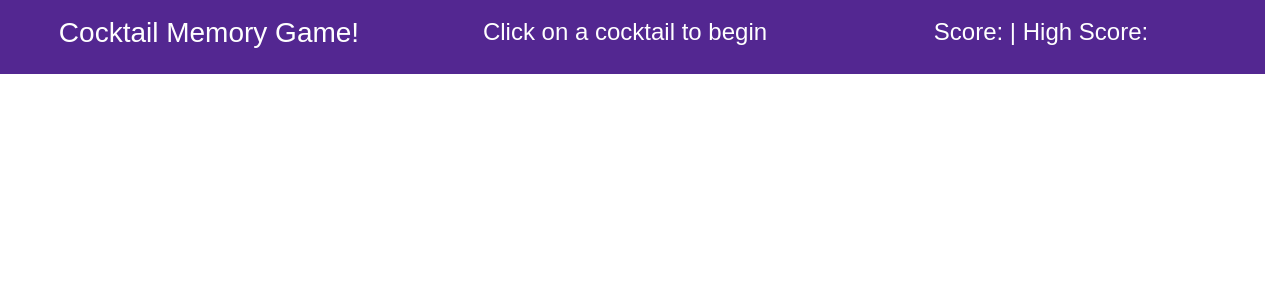
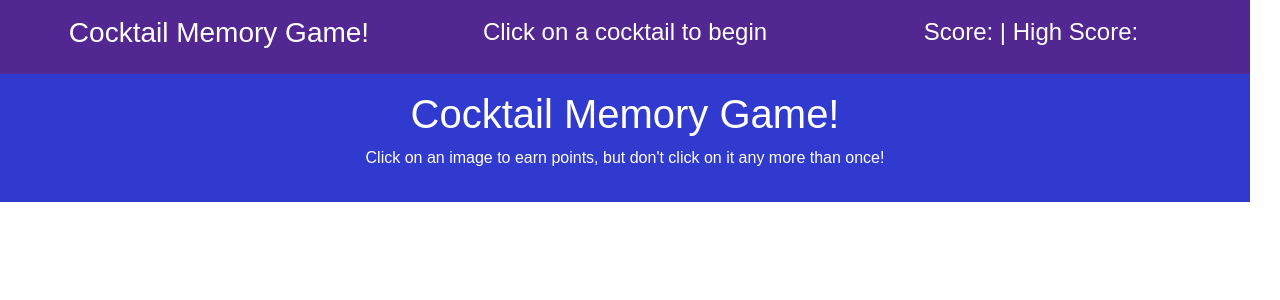
Before and after one commit to RyanKirkland86/react-memory-game, a React (Create React App) app in the folder memorygame/: page / in a window 1280 px wide. Shown: the top 300 px of the page. Built offline with nearby package versions, Linux system fonts and the light colour scheme.

Commit message:
Adding Header component

```diff
--- a/memorygame/src/App.js
+++ b/memorygame/src/App.js
@@ -1,18 +1,24 @@
 import React, { Component } from "react";
 import Navbar from "./components/Navbar";
-// import Header from "./components/Header";
+import Header from "./components/Header";
 // import CocktailCard from "./components/CocktailCard";
 import cocktails from "./cocktails.json";
 
 class App extends Component {
   // Setting this.state.cocktails to the cocktails json array
   state = {
-    cocktails: cocktails
+    cocktails: cocktails,
+    // score: score,
+    // highScore: highScore,
+    // clicked: []
   };
 
   render() {
     return (
-      <Navbar />
+      <div className="container-fluid">
+        <Navbar />
+        <Header />
+      </div>
     );
   }
 }
--- a/memorygame/src/components/Header/index.js
+++ b/memorygame/src/components/Header/index.js
@@ -3,8 +3,13 @@ import "./style.css";
 
 function Header(props) {
     return (
-        <div>
-
+        <div className="row d-flex align-items-center w-100 p-3" id="header">
+            <div className="col-12">
+                <h1 className="text-center">Cocktail Memory Game!</h1>
+            </div>
+            <div className="col-12">
+                <p className="text-center">Click on an image to earn points, but don't click on it any more than once!</p>
+            </div>
         </div>
     )
 }
--- a/memorygame/src/components/Header/style.css
+++ b/memorygame/src/components/Header/style.css
@@ -0,0 +1,4 @@
+#header {
+    background-color: #303acf;
+    color: white;
+}
```
